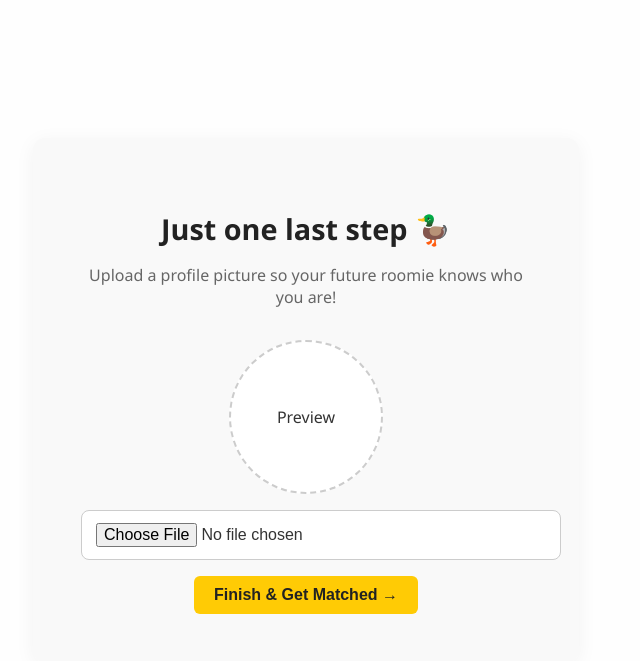
After one commit to rme12/QuackMatch, a Node server app: template views/profile_picture.handlebars in a window 1280 px wide. The commit adds this page. Shown: the top 661 px of the page, without its empty margins (334-974 px from the left). Run offline with Node 20, Linux system fonts and the light colour scheme; the template is opened without the code that fills it, so the values that code supplies are empty; some libraries are stand-ins or nearby versions.

Commit message:
Add Profile pic upload feature and loader page

```diff
--- a/package.json
+++ b/package.json
@@ -20,6 +20,7 @@
     "handlebars": "^4.7.8",
     "md5": "^2.3.0",
     "mongodb": "^6.15.0",
+    "multer": "^1.4.5-lts.2",
     "uuid": "^11.1.0",
     "xss": "^1.0.15"
   }
--- a/public/css/onboarding.css
+++ b/public/css/onboarding.css
@@ -188,3 +188,107 @@ label {
 input[type="checkbox"] {
     justify-self: end;
 }
+
+.file-input {
+    display: flex;
+    flex-direction: column;
+    margin: 1rem 0;
+}
+
+.file-input input[type="file"] {
+    display: none;
+}
+
+.file-input label {
+    background: #004aad;
+    color: white;
+    padding: 0.6rem 1rem;
+    text-align: center;
+    border-radius: 8px;
+    cursor: pointer;
+    font-weight: 500;
+    transition: background 0.3s ease;
+}
+
+.file-input label:hover {
+    background: #003488;
+}
+
+.loader-card {
+    text-align: center;
+}
+
+.loader {
+    border: 6px solid #f3f3f3;
+    border-top: 6px solid #004aad;
+    border-radius: 50%;
+    width: 50px;
+    height: 50px;
+    margin: 2rem auto 0;
+    animation: spin 1s linear infinite;
+}
+
+@keyframes spin {
+    0% { transform: rotate(0deg); }
+    100% { transform: rotate(360deg); }
+}
+
+.upload-container {
+    background-color: #f9f9f9;
+    padding: 3rem;
+    border-radius: 12px;
+    box-shadow: 0 4px 20px rgba(0, 0, 0, 0.05);
+    text-align: center;
+    width: 100%;
+    max-width: 450px;
+}
+
+.upload-container h2 {
+    font-size: 1.8rem;
+    margin-bottom: 0.5rem;
+    color: #222;
+}
+
+.upload-container p {
+    font-size: 1rem;
+    margin-bottom: 2rem;
+    color: #666;
+}
+
+.upload-container input[type="file"] {
+    margin-bottom: 1rem;
+}
+
+.image-preview {
+    width: 150px;
+    height: 150px;
+    margin: 1rem auto;
+    border-radius: 50%;
+    border: 2px dashed #ccc;
+    display: flex;
+    align-items: center;
+    justify-content: center;
+    overflow: hidden;
+    background-color: #fff;
+}
+
+.image-preview img {
+    width: 100%;
+    height: 100%;
+    object-fit: cover;
+}
+
+.btn {
+    padding: 10px 20px;
+    background-color: #ffcb05;
+    border: none;
+    border-radius: 6px;
+    cursor: pointer;
+    font-weight: bold;
+    color: #222;
+    transition: background-color 0.3s;
+}
+
+.btn:hover {
+    background-color: #ffdb4d;
+}
--- /dev/null
+++ b/views/profile_picture.handlebars
@@ -0,0 +1,31 @@
+<link rel="stylesheet" href="/css/onboarding.css" />
+
+<div class="upload-container">
+    <h2>Just one last step 🦆</h2>
+    <p>Upload a profile picture so your future roomie knows who you are!</p>
+
+    <form action="upload-profile-pic" method="POST" enctype="multipart/form-data">
+        <div class="image-preview" id="preview">
+            <span>Preview</span>
+        </div>
+        <input type="file" name="profilePic" accept="image/*" onchange="previewImage(event)" required />
+        <br>
+        <button type="submit" class="btn ">Finish & Get Matched →</button>
+    </form>
+</div>
+
+<script>
+    function previewImage(event) {
+        const preview = document.getElementById('preview');
+        preview.innerHTML = '';
+
+        const file = event.target.files[0];
+        if (file) {
+            const img = document.createElement('img');
+            img.src = URL.createObjectURL(file);
+            preview.appendChild(img);
+        } else {
+            preview.innerHTML = '<span>Preview</span>';
+        }
+    }
+</script>
```
Also changed, not shown: routes/characters.js (+39 -1 lines), views/loading.handlebars (added, +15 -0 lines), 3 other files.
